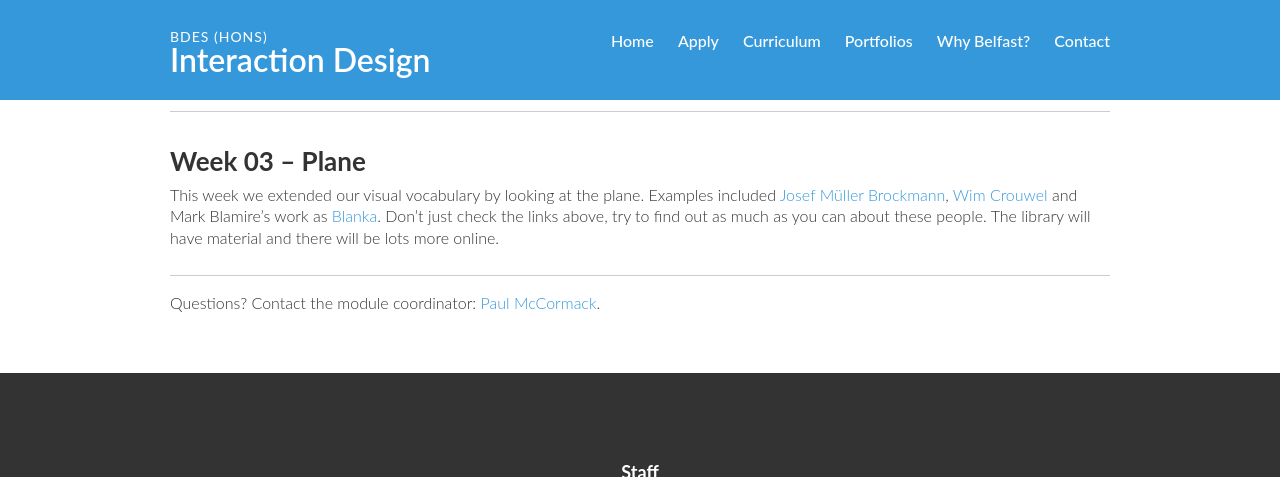
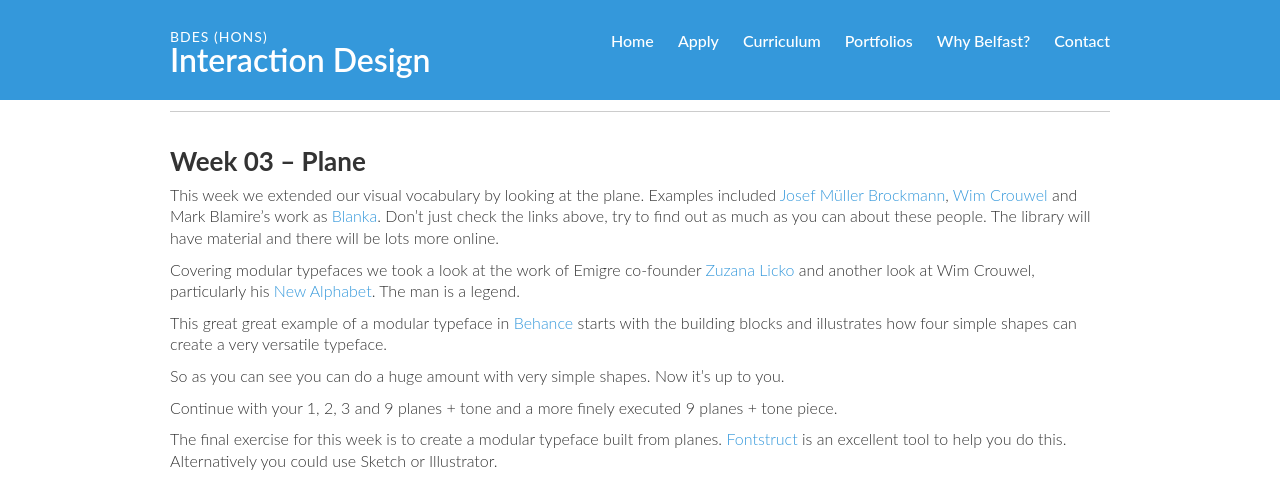
Before and after one commit to ixdbelfast/ixdbelfast.github.io, a Jekyll site: the page built from modules/IXD101/IXD101.md, in a window 1280 px wide and 900 px high, scrolled down 3230 px, cut to the strip 0-477 px from the top of the window. Built offline with Jekyll 4.4.1, drawn with Linux system fonts in a browser that asks for light colours; our own code applies the rules of GitHub Pages for plain Markdown files.

Commit message:
Added remaining Week 03 content

```diff
--- a/modules/IXD101/IXD101.md
+++ b/modules/IXD101/IXD101.md
@@ -125,6 +125,15 @@ Week 03 – Plane
 
 This week we extended our visual vocabulary by looking at the plane. Examples included [Josef Müller Brockmann](https://www.flickr.com/photos/blankaposters/sets/72157605199393277), [Wim Crouwel](http://www.iconofgraphics.com/wim-crouwel) and Mark Blamire’s work as [Blanka](https://www.flickr.com/photos/blankaposters). Don’t just check the links above, try to find out as much as you can about these people. The library will have material and there will be lots more online.
 
+Covering modular typefaces we took a look at the work of Emigre co-founder [Zuzana Licko](http://www.emigre.com/Bios.php?d=10) and another look at Wim Crouwel, particularly his [New Alphabet](http://www.moma.org/collection/works/139322). The man is a legend.
+
+This great great example of a modular typeface in [Behance](https://www.behance.net/gallery/Modular-free-Typeface-GADO/7343401) starts with the building blocks and illustrates how four simple shapes can create a very versatile typeface.
+
+So as you can see you can do a huge amount with very simple shapes. Now it’s up to you.
+
+Continue with your 1, 2, 3 and 9 planes + tone and a more finely executed 9 planes + tone piece.
+
+The final exercise for this week is to create a modular typeface built from planes. [Fontstruct](http://fontstruct.com) is an excellent tool to help you do this. Alternatively you could use Sketch or Illustrator.
 
 
 ---
```
